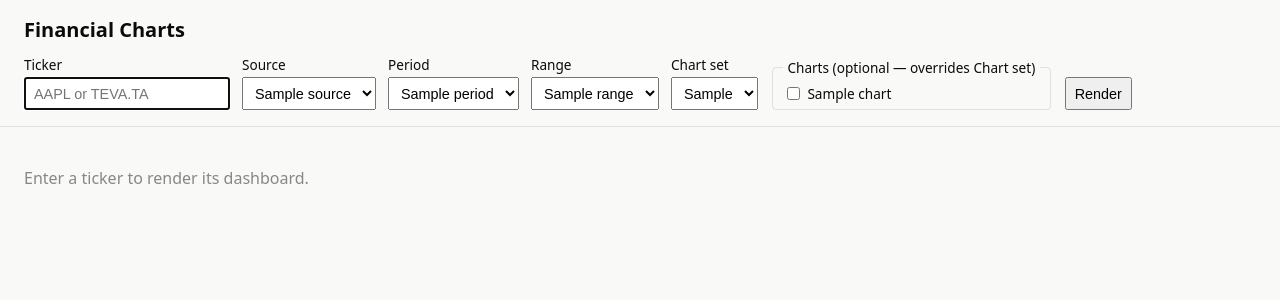
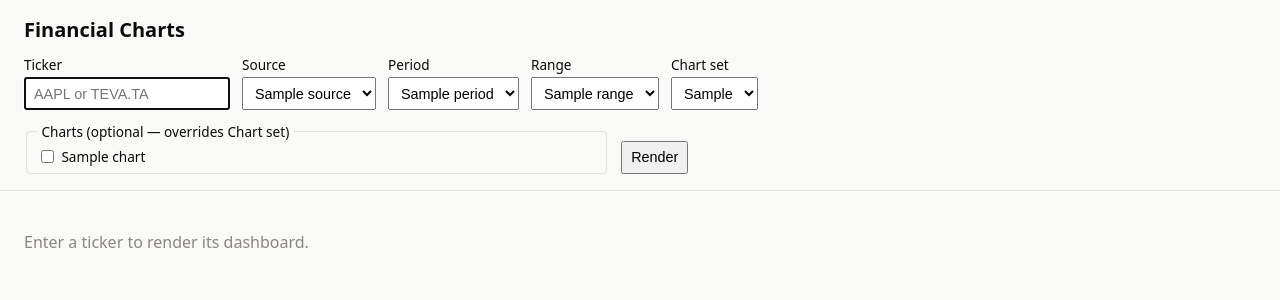
Before and after one commit to RBenhGit/Financial_Charts, a Flask app: template src/financial_charts/web/templates/index.html in a window 1280 px wide. Shown: the top 300 px of the page. Run offline with Flask 3, Linux system fonts and the light colour scheme; the template is opened without the code that fills it: most values are stand-ins (such as "Sample title", 1, 10 or a date in 2020); some libraries are stand-ins or nearby versions.

Commit message:
Web UI: compact 3-column chart picker, pre-checked with the default set
The checkbox picker was a single-column list of all 21 charts (~500px tall),
which pushed the rest of the form down under flex align-items:end and left a
large dead-space gap above it. Lays it out as a fixed-width 3-column grid with
a scrollable max-height instead. Also pre-checks the picker with whatever
chart_set is DEFAULT_CHART_SET's members, so the picker shows (and lets a user
tweak from) the same set an empty-checkbox submit already renders.

Co-Authored-By: Claude Sonnet 5 <noreply@anthropic.com>

```diff
--- a/src/financial_charts/web/app.py
+++ b/src/financial_charts/web/app.py
@@ -152,6 +152,13 @@ def create_app() -> Flask:
                 name: sorted(sources)
                 for name, sources in chart_support.chart_support().items()
             },
+            # Pre-check the checkbox picker with the default chart set's own
+            # members — purely a UI starting point, doesn't change what an
+            # empty-checkbox submit renders (that's still driven by the
+            # Chart set dropdown, unaffected by this).
+            default_chart_names={
+                c.name for c in get_chart_set(config.DEFAULT_CHART_SET)
+            },
             defaults={
                 "source": config.data_source_name(),
                 "period": config.DEFAULT_PERIOD,
--- a/src/financial_charts/web/templates/index.html
+++ b/src/financial_charts/web/templates/index.html
@@ -32,10 +32,19 @@
   .field { display: flex; flex-direction: column; gap: 0.2rem; font-size: 0.85rem; }
   input, select, button { padding: 0.4rem 0.5rem; font-size: 0.9rem; }
   button { cursor: pointer; }
-  fieldset.field { border: 1px solid var(--border); border-radius: 4px; padding: 0.4rem 0.6rem; }
-  fieldset.field legend { padding: 0 0.3rem; }
-  fieldset.field label { display: flex; align-items: center; gap: 0.3rem; padding: 0; font-weight: normal; }
-  fieldset.field input[type="checkbox"] { padding: 0; }
+  fieldset.field {
+    display: grid;
+    grid-template-columns: repeat(3, 11rem);
+    gap: 0.15rem 1rem;
+    max-height: 9rem;
+    overflow-y: auto;
+    border: 1px solid var(--border);
+    border-radius: 4px;
+    padding: 0.4rem 0.6rem;
+  }
+  fieldset.field legend { grid-column: 1 / -1; padding: 0 0.3rem; }
+  fieldset.field label { display: flex; align-items: center; gap: 0.3rem; padding: 0; font-weight: normal; white-space: nowrap; overflow: hidden; text-overflow: ellipsis; }
+  fieldset.field input[type="checkbox"] { padding: 0; flex-shrink: 0; }
 
   #results { padding: 1.5rem; transition: opacity 0.15s ease; }
   #results.loading { opacity: 0.5; }
@@ -82,7 +91,7 @@
     <fieldset class="field">
       <legend>Charts (optional — overrides Chart set)</legend>
       {% for c in charts %}
-      <label title="Supported by: {{ chart_support[c.name] | join(', ') }}"><input type="checkbox" name="charts" value="{{ c.name }}"> {{ c.title }}</label>
+      <label title="Supported by: {{ chart_support[c.name] | join(', ') }}"><input type="checkbox" name="charts" value="{{ c.name }}" {{ 'checked' if c.name in default_chart_names }}> {{ c.title }}</label>
       {% endfor %}
     </fieldset>
     <button type="submit">Render</button>
```
